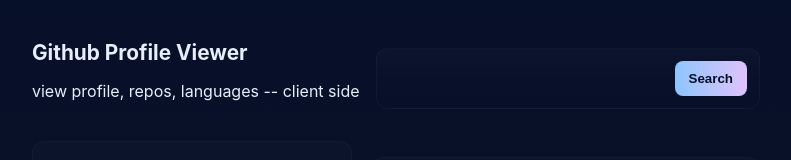
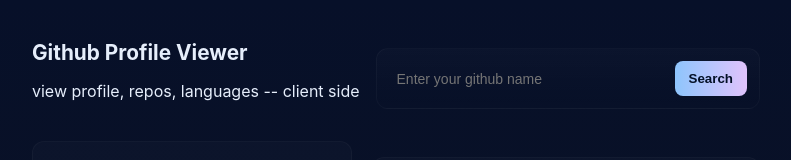
Before and after one commit to Manvendrasingh1141/GitHub-Profile-Repository-Viewer, a plain HTML site: page index.html in a window 1280 px wide. Shown: the top 160 px of the page, without its empty margins (244-1035 px from the left). Drawn offline with Linux system fonts and the light colour scheme.

Commit message:
Update index.html

```diff
--- a/index.html
+++ b/index.html
@@ -14,7 +14,7 @@
            <p>view profile, repos, languages -- client side</p>
         </div>
         <div class="search">
-          <input id="userInput" type="text">
+          <input id="userInput" type="text" placeholder="Enter your github name">
           <button id="btn" onclick="search_user()">Search</button>
         </div>
       </header>
```
